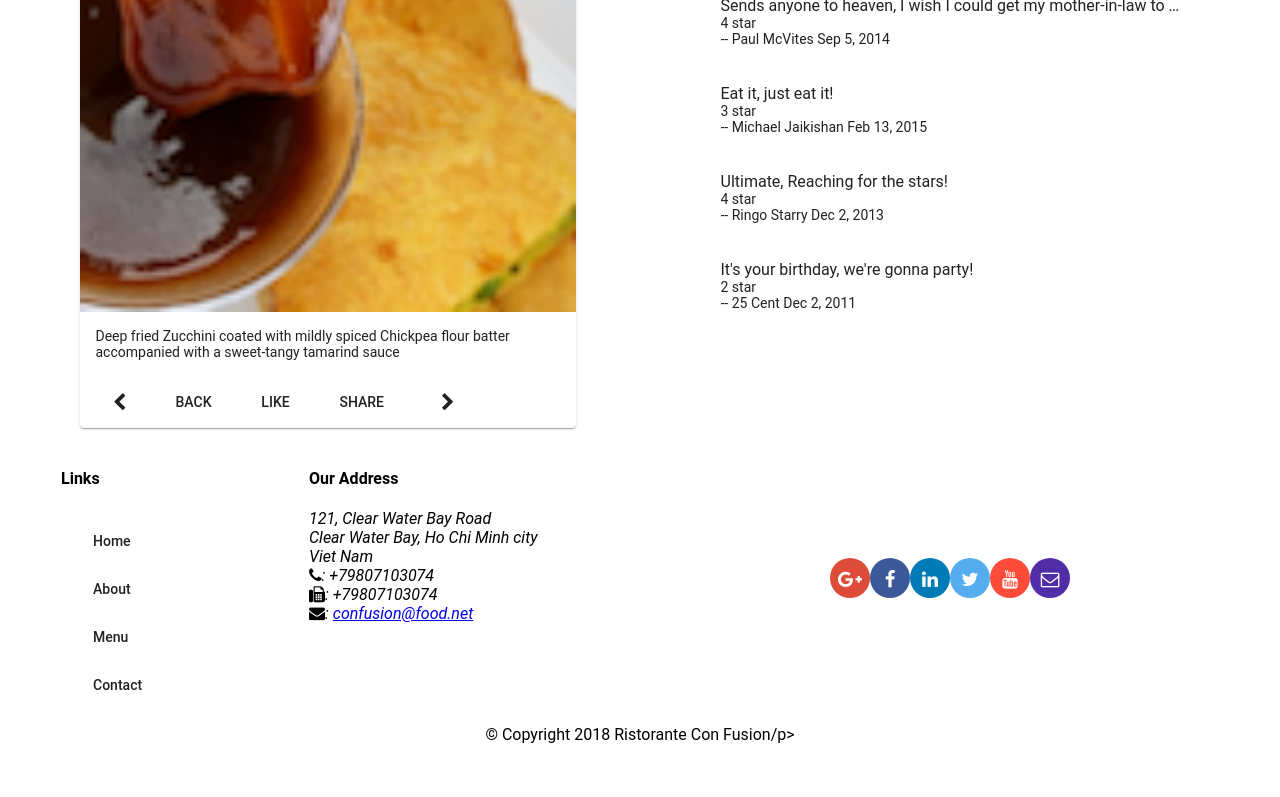
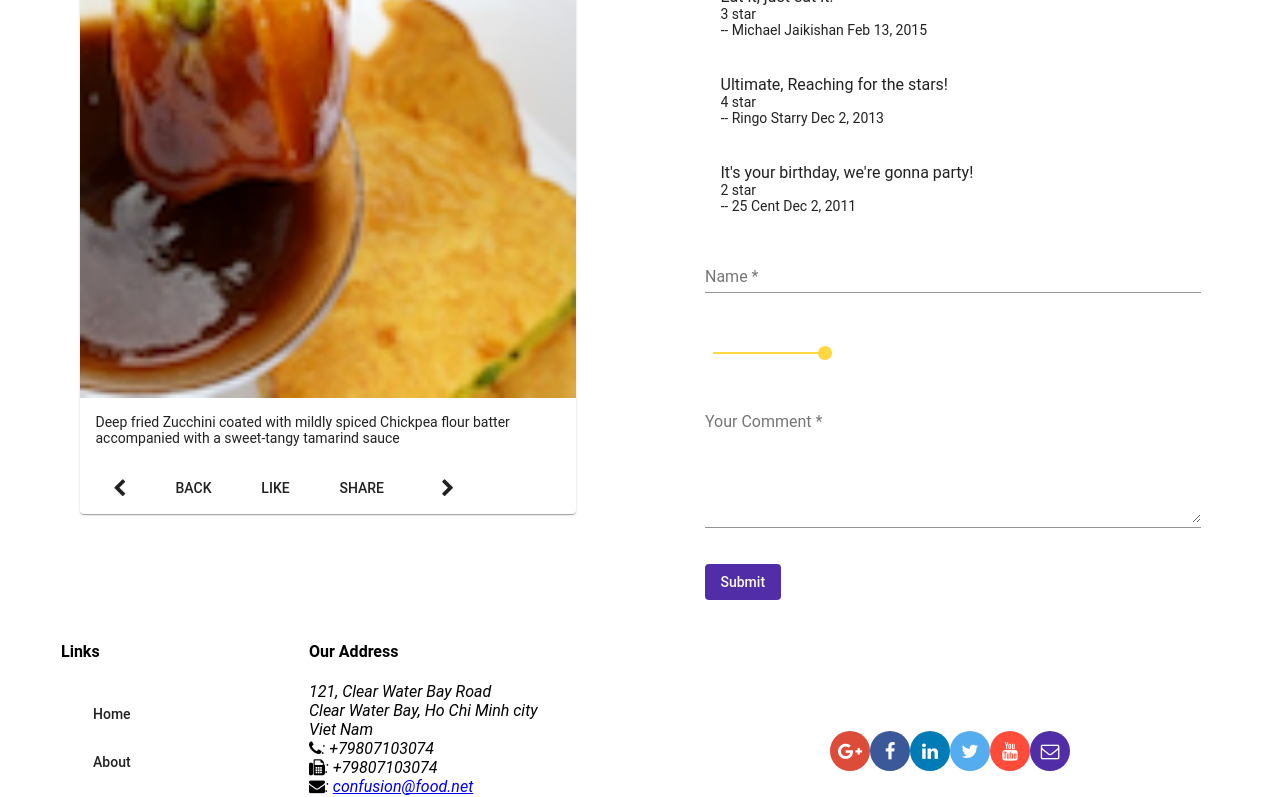
Before and after one commit to bekhnam/Angular, an Angular app: page /dishdetail/1 in a window 1280 px wide. Shown: the part 634-1431 px from the top of the page. Built offline with nearby package versions, Linux system fonts and the light colour scheme.

Commit message:
Assignment 3

```diff
--- a/src/app/app.module.ts
+++ b/src/app/app.module.ts
@@ -16,6 +16,7 @@
 import { MatProgressSpinnerModule } from '@angular/material/progress-spinner';
 import { FormsModule } from '@angular/forms';
 import { ReactiveFormsModule } from '@angular/forms';
+import { MatSliderModule } from '@angular/material/slider';
 
 import { AppComponent } from './app.component';
 
@@ -65,7 +66,8 @@
     MatCheckboxModule,
     MatSelectModule,
     MatSlideToggleModule,
-    MatProgressSpinnerModule
+    MatProgressSpinnerModule,
+    MatSliderModule
   ],
   providers: [
     DishService,
--- a/src/app/dishdetail/dishdetail.component.html
+++ b/src/app/dishdetail/dishdetail.component.html
@@ -41,6 +41,34 @@
                 <p matLine>-- {{comment.author}} {{comment.date | date}}</p>
             </mat-list-item>
         </mat-list>
+        <div *ngIf="commentForm.valid">
+            <p matLine>{{commentForm.value.comment}}</p>
+            <p matLine>{{commentForm.value.rating}} star</p>
+            <p matLine>-- {{commentForm.value.author}}</p>
+        </div>
+        <form novalidate [formGroup]="commentForm" #cform="ngForm" (ngSubmit)="onSubmit()">
+            <p>
+                <mat-form-field class="full-width">
+                    <input matInput formControlName="author" placeholder="Name" type="text" required>
+                    <mat-error *ngIf="commentErrors.author">
+                        {{commentErrors.author}}
+                    </mat-error>
+                </mat-form-field>
+            </p>
+            <p>
+                <mat-slider formControlName="rating" thumbLabel="True" tickInterval="1" min="1" max="5" step="1" aria-label="unit"></mat-slider>
+            </p>
+            <p>
+                <mat-form-field class="full-width">
+                    <textarea matInput formControlName="comment" placeholder="Your Comment" rows=6 required></textarea>
+                    <mat-error *ngIf="commentErrors.comment">
+                        {{commentErrors.comment}}
+                    </mat-error>
+                </mat-form-field>
+            </p>
+            <button type="submit" mat-button class="background-primary text-floral-white"
+                [disabled]="commentForm.invalid">Submit</button>
+        </form>
     </div>
 
     <div fxFlex [hidden]="dish">
--- a/src/app/dishdetail/dishdetail.component.scss
+++ b/src/app/dishdetail/dishdetail.component.scss
@@ -0,0 +1,3 @@
+.full-width {
+    width: 100%;
+}
--- a/src/app/dishdetail/dishdetail.component.ts
+++ b/src/app/dishdetail/dishdetail.component.ts
@@ -1,28 +1,50 @@
-import { Component, Input, OnInit } from '@angular/core';
+import { Component, OnInit, ViewChild } from '@angular/core';
 import { Dish } from '../shared/dish';
 import { DishService } from '../services/dish.service';
+import { Comment } from '../shared/comment';
 
 import { Params, ActivatedRoute } from '@angular/router';
 import { Location } from '@angular/common';
 import { switchMap } from 'rxjs/operators';
 
+import { FormBuilder, FormGroup, Validators } from '@angular/forms';
 @Component({
   selector: 'app-dishdetail',
   templateUrl: './dishdetail.component.html',
   styleUrls: ['./dishdetail.component.scss']
 })
 export class DishdetailComponent implements OnInit {
-
+  comment!: Comment;
   dish!: Dish;
   dishIds!: string[];
   prev!: string;
   next!: string;
+  commentForm!: FormGroup;
+  @ViewChild('cform') commentFormDirective: any;
+
+  commentErrors: {[index:string]:string} = {
+    'author': '',
+    'comment': ''
+  };
+
+  validationMessages: {[index:string]:{[index:string]:string}} = {
+    'author': {
+      'required': 'Name is required.',
+      'minlength': 'Name must be at least 2 characters long.'
+    },
+    'comment': {
+      'required': 'Comment is required.'
+    }
+  }
 
   constructor(
     private dishService: DishService,
     private route: ActivatedRoute,
-    private location: Location
-  ) { }
+    private location: Location,
+    private cm: FormBuilder
+  ) {
+    this.createForm();
+  }
 
   ngOnInit(): void {
     this.dishService.getDishIds()
@@ -44,4 +66,48 @@
     this.location.back();
   }
 
+  createForm(): void {
+    this.commentForm = this.cm.group({
+      author: ['', [Validators.required, Validators.minLength(2)]],
+      rating: 5,
+      comment: ['', Validators.required],
+    });
+    this.commentForm.valueChanges
+      .subscribe(data => this.onValueChanged(data));
+
+    this.onValueChanged();
+  }
+
+  onValueChanged(data?: any) {
+    if (!this.commentForm) {return;}
+    const comment = this.commentForm;
+    for (const field in this.commentErrors) {
+      if (this.commentErrors.hasOwnProperty(field)) {
+        this.commentErrors[field] = '';
+        const control = comment.get(field);
+        if (control && control.dirty && !control.valid) {
+          const messages = this.validationMessages[field];
+          for (const key in control.errors) {
+            if (control.errors.hasOwnProperty(key)) {
+              this.commentErrors[field] += messages[key] + ' ';
+            }
+          }
+        }
+      }
+    }
+  }
+
+  onSubmit() {
+    this.comment = this.commentForm.value;
+    this.comment.date = new Date().toISOString();
+    this.dish.comments.push(this.comment);
+    this.commentForm.reset({
+      author: '',
+      rating: 5,
+      comment: '',
+    });
+    this.commentFormDirective.resetForm({
+      rating: 5,
+    });
+  }
 }
```
